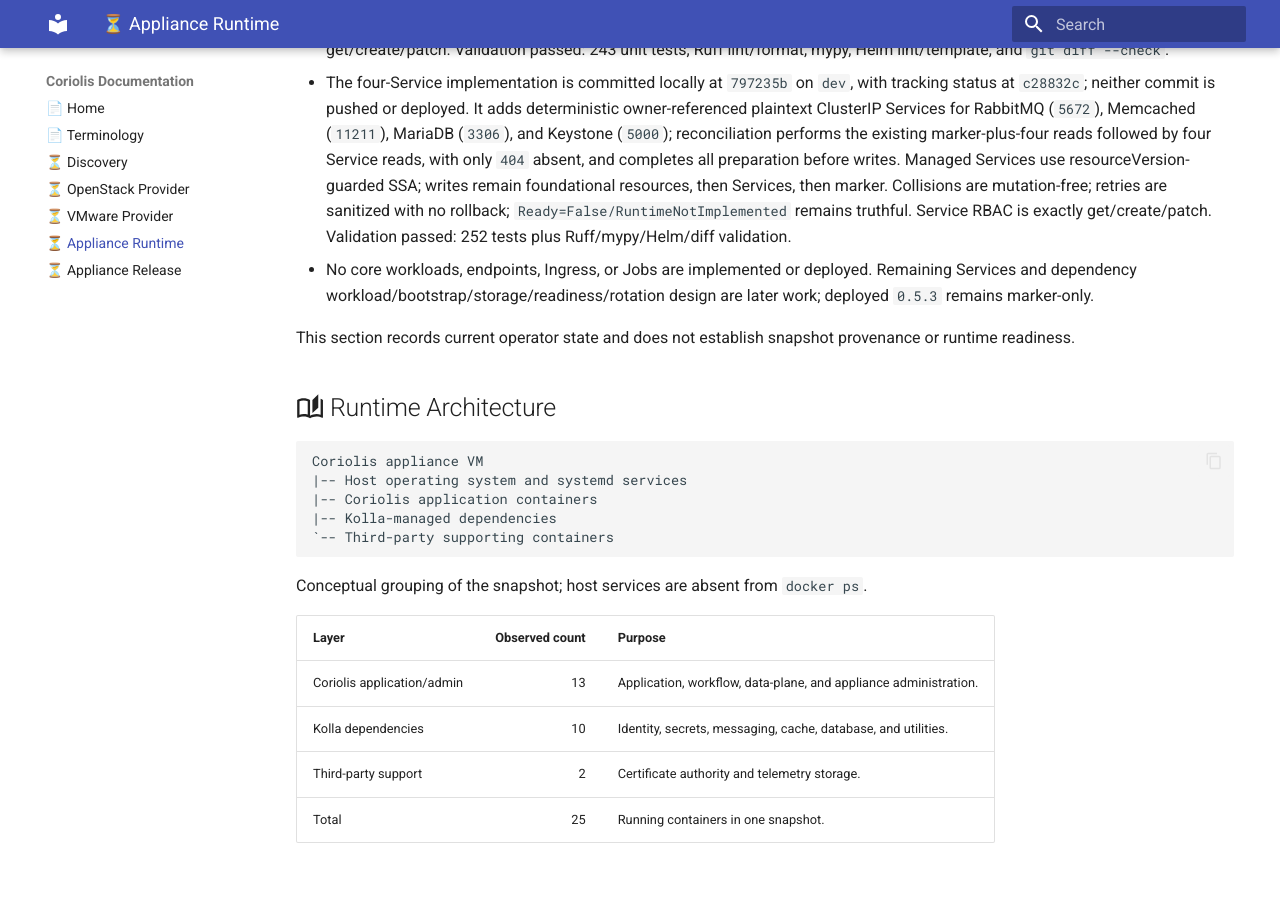
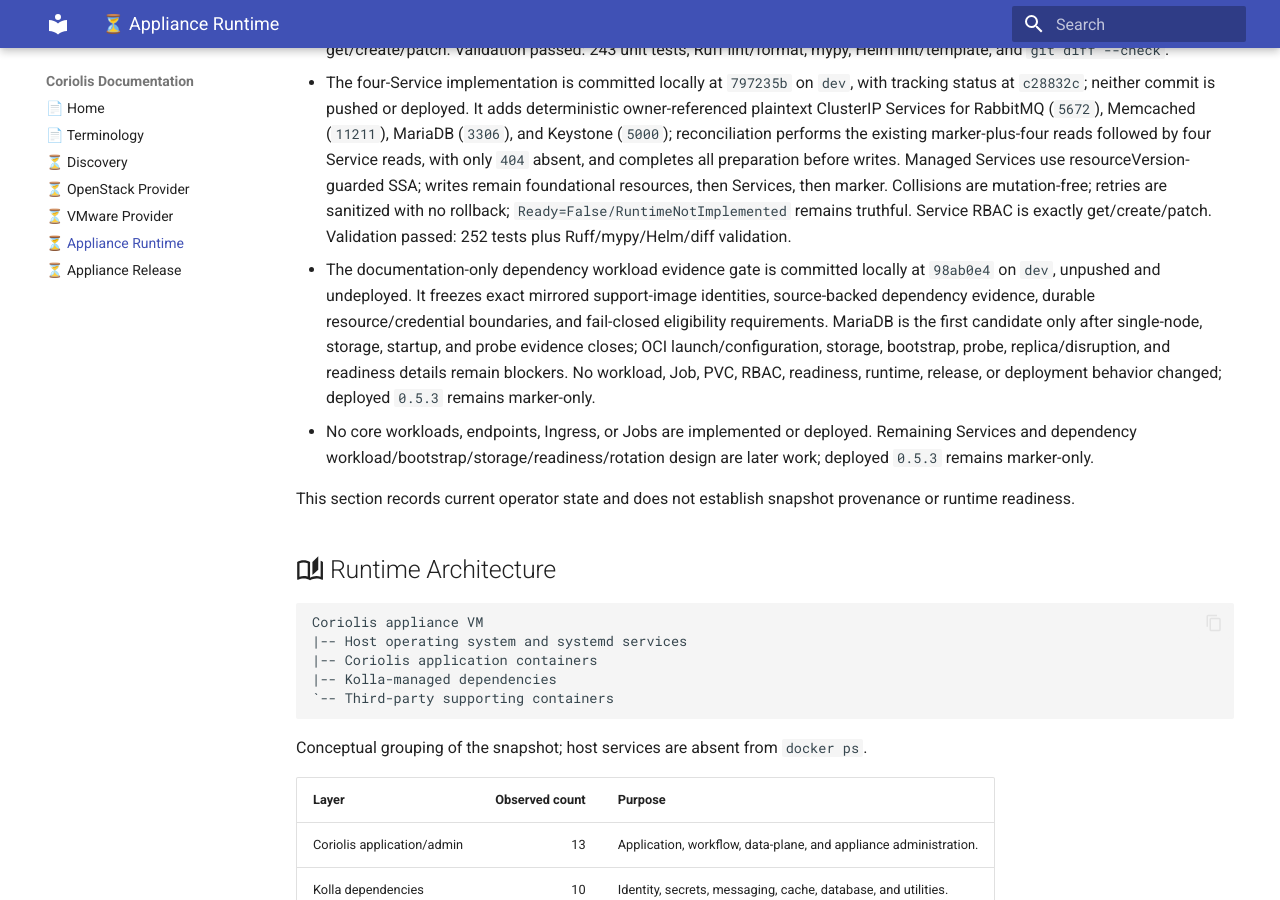
Before and after one commit to radumoisan/coriolis, an MkDocs documentation site: the page built from docs/appliance-runtime.md, in a window 1280 px wide and 900 px high, scrolled down 2437 px. Built offline with MkDocs 1.6.1 and Material for MkDocs 9.7.7, drawn with Linux system fonts in a browser that asks for light colours.

Commit message:
Update operator workload evidence status

```diff
--- a/docs/appliance-runtime.md
+++ b/docs/appliance-runtime.md
@@ -36,6 +36,7 @@
 - The pure Kubernetes networking/configuration contract is committed locally at `e2ddb30` on `dev`, with tracking status at `2a72e24`; neither commit is pushed or deployed. It derives RabbitMQ, Memcached, MariaDB, and Keystone Service names; freezes plaintext internal ports and API/configuration paths; adds Kubernetes-derived plaintext templates; removes Step CA from the initial pure APIs/preflight; and defines per-CR ingress settings without creating runtime Services or Ingresses. Validation passed: 218 unit tests, Ruff lint/format, strict mypy, Helm lint/template, `git diff --check`, byte parity for all 23 immutable copied templates, and offline wheel inspection of all 27 packaged template resources. No `main.py`, runtime Kubernetes I/O, SSA/RBAC, release/chart/image, or deployment behavior changed; deployed `0.5.3` remains marker-only.
 - The marker-plus-four foundational runtime is committed locally at `862777d` on `dev`, with tracking status at `f219977`; neither commit is pushed or deployed. Reconciliation performs the exact ordered marker-plus-four pre-reads with only `404` absent, completes metadata-first preflight/rendering before writes, creates or reuses retained `state-credentials` without writing the reuse path, uses resourceVersion-guarded SSA, writes the four foundational resources in order with the marker last, and preserves earlier writes after a later failure. Retryable failures publish sanitized status before Kopf retry; stable collisions remain mutation-free; `Ready=False/RuntimeNotImplemented` remains truthful. Secret and ConfigMap RBAC is limited to get/create/patch. Validation passed: 243 unit tests, Ruff lint/format, mypy, Helm lint/template, and `git diff --check`.
 - The four-Service implementation is committed locally at `797235b` on `dev`, with tracking status at `c28832c`; neither commit is pushed or deployed. It adds deterministic owner-referenced plaintext ClusterIP Services for RabbitMQ (`5672`), Memcached (`11211`), MariaDB (`3306`), and Keystone (`5000`); reconciliation performs the existing marker-plus-four reads followed by four Service reads, with only `404` absent, and completes all preparation before writes. Managed Services use resourceVersion-guarded SSA; writes remain foundational resources, then Services, then marker. Collisions are mutation-free; retries are sanitized with no rollback; `Ready=False/RuntimeNotImplemented` remains truthful. Service RBAC is exactly get/create/patch. Validation passed: 252 tests plus Ruff/mypy/Helm/diff validation.
+- The documentation-only dependency workload evidence gate is committed locally at `98ab0e4` on `dev`, unpushed and undeployed. It freezes exact mirrored support-image identities, source-backed dependency evidence, durable resource/credential boundaries, and fail-closed eligibility requirements. MariaDB is the first candidate only after single-node, storage, startup, and probe evidence closes; OCI launch/configuration, storage, bootstrap, probe, replica/disruption, and readiness details remain blockers. No workload, Job, PVC, RBAC, readiness, runtime, release, or deployment behavior changed; deployed `0.5.3` remains marker-only.
 - No core workloads, endpoints, Ingress, or Jobs are implemented or deployed. Remaining Services and dependency workload/bootstrap/storage/readiness/rotation design are later work; deployed `0.5.3` remains marker-only.
 
 This section records current operator state and does not establish snapshot provenance or runtime readiness.
```
